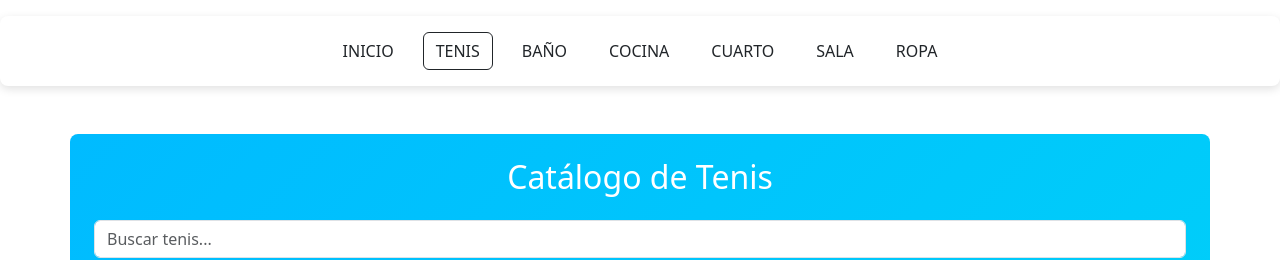
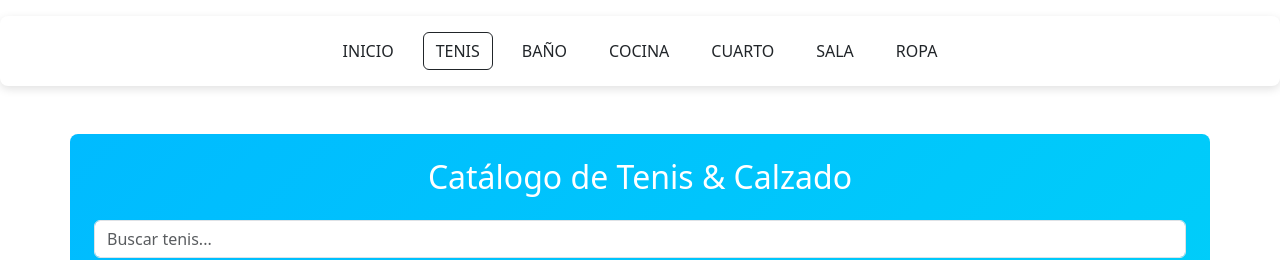
Before and after one commit to CESARMONASTERIOS/Tu-Tienda-Amiga, a React (Vite) app: page /Tu-Tienda-Amiga/tenis in a window 1280 px wide. Shown: the top 260 px of the page. Built offline with nearby package versions, Linux system fonts and the light colour scheme.

Commit message:
descripcion, precio e imagenes

```diff
--- a/src/Tenis.jsx
+++ b/src/Tenis.jsx
@@ -2,9 +2,9 @@ import React, { useState } from 'react';
 import FormularioPedido from './FormularioPedido.jsx';
 
 const productosTenis = [
-  { id: 1, nombre: 'Tenis Running Pro', precio: 'Bs. 15', rating: 5, imagen: 'https://images.unsplash.com/photo-1590080877777-1b36ee83e0be?auto=format&fit=crop&w=400&q=80' },
-  { id: 2, nombre: 'Tenis Casual', precio: 'Bs. 60', rating: 4, imagen: 'https://images.unsplash.com/photo-1505740420928-5e560c06d30e?auto=format&fit=crop&w=400&q=80' },
-  { id: 3, nombre: 'Tenis Fitness', precio: 'Bs. 65', rating: 4, imagen: 'https://images.unsplash.com/photo-1542291026-7eec264c27ff?auto=format&fit=crop&w=400&q=80' },
+  { id: 1, nombre: 'Tenis Running Pro', precio: 'Bs. 15', rating: 5, imagen: './Tenis & Calzados/CalzadoG.png' },
+  { id: 2, nombre: 'Tenis Casual', precio: 'Bs. 60', rating: 4, imagen: './CalzadoG.png' },
+  { id: 3, nombre: 'Tenis Fitness', precio: 'Bs. 65', rating: 4, imagen: './CalzadoG.png' },
 ];
 
 function Estrellas({ n }) {
@@ -32,7 +32,7 @@ function Tenis() {
 
   return (
     <div className="container my-5 fondo-tenis p-4 rounded-3 contenedor-pagina">
-      <h2 className="text-center mb-4 text-white">Catálogo de Tenis</h2>
+      <h2 className="text-center mb-4 text-white">Catálogo de Tenis & Calzado</h2>
 
       <input
         type="text"
```
Also changed, not shown: public/Tenis & Calzados/CalzadoG.jpg (added), public/Tenis & Calzados/CalzadoP.jpg (added).
